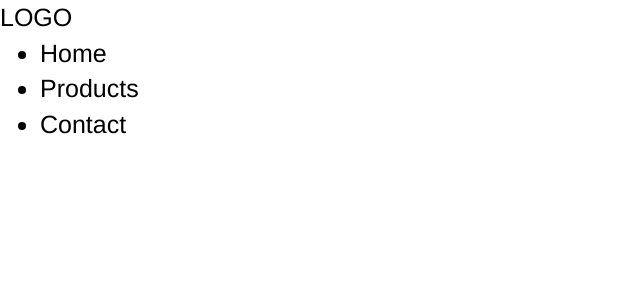
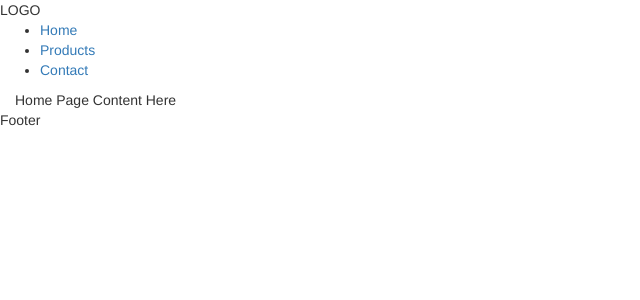
Before and after one commit to alexjivov/First-React-Website, a React (Create React App) app in the folder first-react-website/: page / in a window 1280 px wide. Shown: the top 300 px of the page, without its empty margins (0-640 px from the left). Built offline with nearby package versions, Linux system fonts and the light colour scheme.

Commit message:
scss config file created. Need to dive into why this is divided from default.scss

```diff
--- a/first-react-website/src/App.js
+++ b/first-react-website/src/App.js
@@ -4,19 +4,30 @@ import React, { Component } from 'react';
 // import minified CSS
 import './Assets/css/default.min.css';
 
+//////////////////
+////COMPONENTS////
+/////////////////
 
 // import header component
 import Header from './Components/headerComponent/header';
 
+// import footer component
+import Footer from './Components/footerComponent/footer';
+
+// import homepage component
+import Homepage from './Components/pages/homepage';
 
 
-// components
+
 class App extends Component {
   render() {
     return (
       <div className="App">
        <Header />
+          <Homepage />
+       <Footer />
        </div>
+
     );
   }
 }
--- a/first-react-website/src/Assets/css/default.min.css
+++ b/first-react-website/src/Assets/css/default.min.css
@@ -1 +1 @@
-body{font-size:25px;color:#000}body a{color:#000}
+header{display:block;width:100%}
--- /dev/null
+++ b/first-react-website/src/Assets/scss/_config.scss
@@ -0,0 +1,44 @@
+/*
+Variables
+*/
+
+$black: #010000;
+$white: #ffffff;
+$lightGrey: #e6e6e6;
+$darkGrey: #333;
+$red: #ff1755;
+
+/* Fonts -
+
+regular 400
+regular 400 Italic
+bold 700
+bold 700 Italic
+
+*/
+
+body {
+    font-family: 'Open Sans', sans-serif;
+    font-size: 18px;
+    color: $black;
+    font-weight: 400;
+    font-style: normal;
+
+}
+
+/*
+Mix-Ins
+*/
+
+@mixin translateY($e) {
+    -webkit-transform: translateY($e);
+    -moz-transform: translateY($e);
+        transform: translateY($e);
+
+}
+
+@mixin transition($e) {
+    -webkit-transition:$e;
+    -moz-transform:$e;
+    transform:$e;
+}
--- a/first-react-website/src/Assets/scss/default.scss
+++ b/first-react-website/src/Assets/scss/default.scss
@@ -1,9 +1,8 @@
-body{
-    font-size:25px;
-    color: black;
+@import "_config.scss";
 
-    a {
-        color: black;
-    }
-
+header {
+    display: block;
+    width: 100%;
+    background: $black;
+    color: $white;
 }
--- /dev/null
+++ b/first-react-website/src/Components/footerComponent/footer.js
@@ -0,0 +1,19 @@
+import React, { Component } from 'react';
+// Removed CSS because it is already included in App.js
+
+// components
+// have to rename component in here and at export - must start with a capital
+class Footer extends Component {
+  render() {
+    return (
+    <footer>
+
+
+        Footer
+
+    </footer>
+    );
+  }
+}
+
+export default Footer;
--- /dev/null
+++ b/first-react-website/src/Components/pages/homepage.js
@@ -0,0 +1,17 @@
+import React, { Component } from 'react';
+// Removed CSS because it is already included in App.js
+
+// components
+// have to rename component in here and at export - must start with a capital
+class Homepage extends Component {
+  render() {
+    return (
+        // using bootstrap default container name
+        <div className="container-fluid">
+            Home Page Content Here
+        </div>
+    );
+  }
+}
+
+export default Homepage;
```
